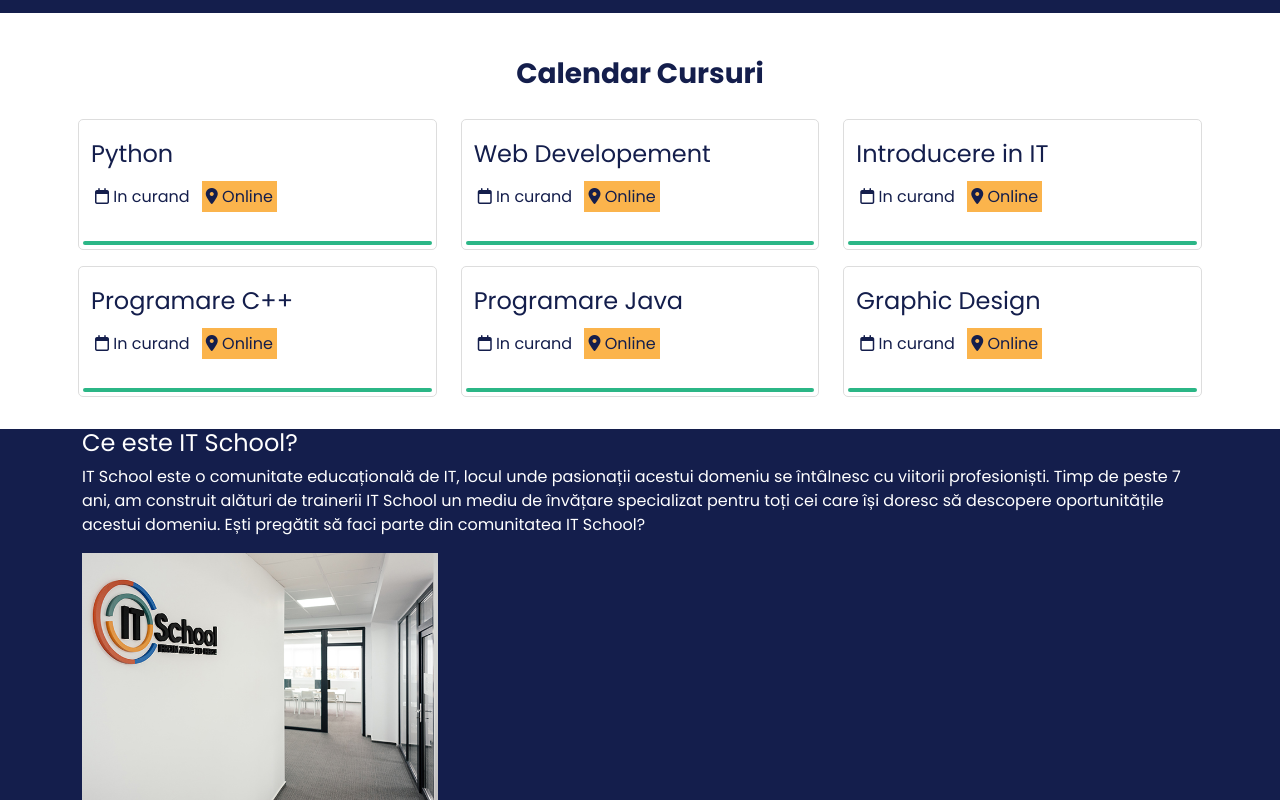
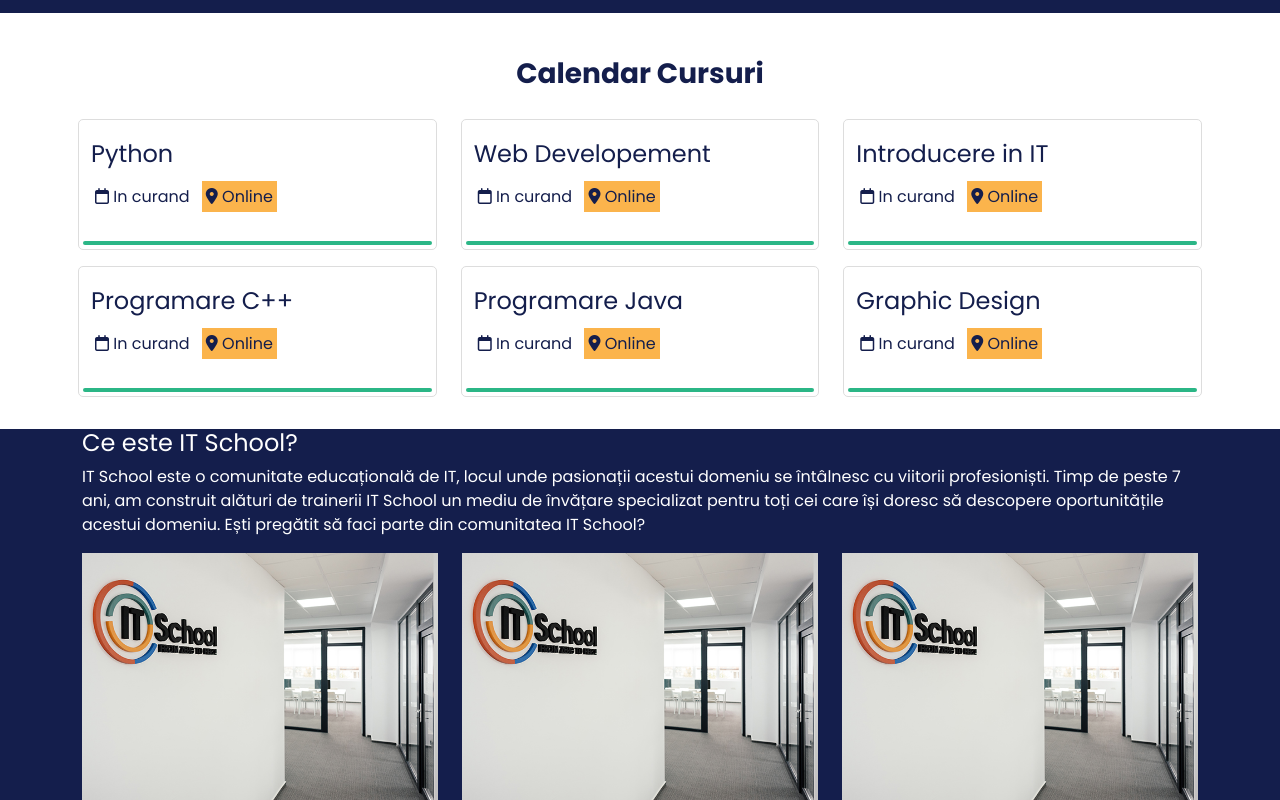
Before and after one commit to Novakim92/IT-School, a plain HTML site: page ITS Clone/index.html in a window 1280 px wide. Shown: the part 1145-1945 px from the top of the page. Drawn offline with nearby package versions, Linux system fonts and the light colour scheme.

Commit message:
Update index.html

```diff
--- a/ITS Clone/index.html
+++ b/ITS Clone/index.html
@@ -203,10 +203,14 @@
             </div>
           </div>
           <div class="col-sm-12 col-md-6 col-xl-4">
-
+            <div class="img-wrapper">
+              <img src="/img/about-us-1.jpeg" class="img-fluid">
+            </div>
           </div>
           <div class="col-sm-12 col-md-6 col-xl-4">
-
+            <div class="img-wrapper">
+              <img src="/img/about-us-1.jpeg" class="img-fluid">
+            </div>
           </div>
         </div>
       </div>
```
